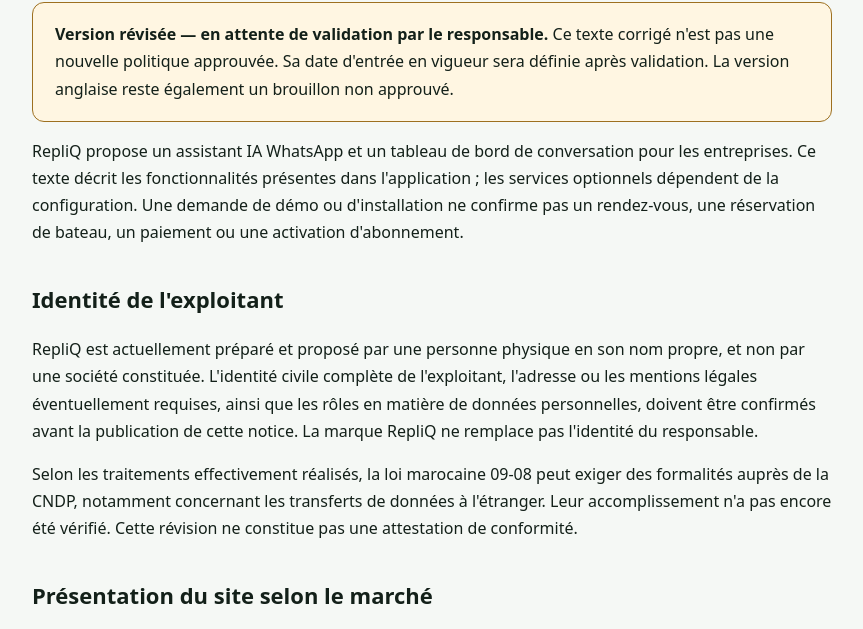
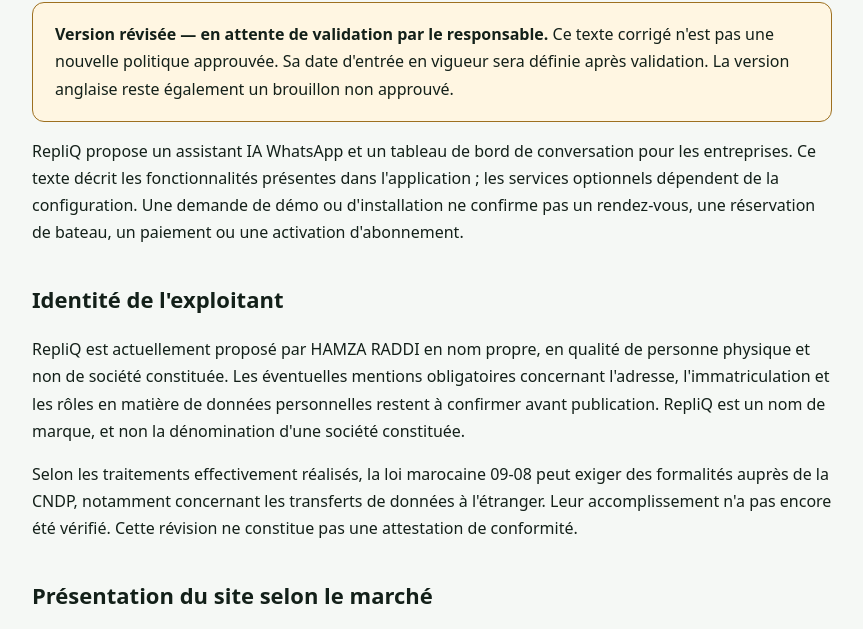
Before and after one commit to Hamza92Ra/RepliQ, a website: page privacy.html in a window 1280 px wide. Shown: the part 162-791 px from the top of the page, without its empty margins (208-1071 px from the left). Drawn offline with Linux system fonts and the light colour scheme.

Commit message:
Name HAMZA RADDI as individual RepliQ operator in unapproved privacy draft

```diff
--- a/privacy.html
+++ b/privacy.html
@@ -22,7 +22,7 @@
         <p class="draft"><strong>Version révisée — en attente de validation par le responsable.</strong> Ce texte corrigé n'est pas une nouvelle politique approuvée. Sa date d'entrée en vigueur sera définie après validation. La version anglaise reste également un brouillon non approuvé.</p>
         <p>RepliQ propose un assistant IA WhatsApp et un tableau de bord de conversation pour les entreprises. Ce texte décrit les fonctionnalités présentes dans l'application ; les services optionnels dépendent de la configuration. Une demande de démo ou d'installation ne confirme pas un rendez-vous, une réservation de bateau, un paiement ou une activation d'abonnement.</p>
                 <h2>Identité de l'exploitant</h2>
-        <p>RepliQ est actuellement préparé et proposé par une personne physique en son nom propre, et non par une société constituée. L'identité civile complète de l'exploitant, l'adresse ou les mentions légales éventuellement requises, ainsi que les rôles en matière de données personnelles, doivent être confirmés avant la publication de cette notice. La marque RepliQ ne remplace pas l'identité du responsable.</p>
+        <p>RepliQ est actuellement proposé par HAMZA RADDI en nom propre, en qualité de personne physique et non de société constituée. Les éventuelles mentions obligatoires concernant l'adresse, l'immatriculation et les rôles en matière de données personnelles restent à confirmer avant publication. RepliQ est un nom de marque, et non la dénomination d'une société constituée.</p>
         <p>Selon les traitements effectivement réalisés, la loi marocaine 09-08 peut exiger des formalités auprès de la CNDP, notamment concernant les transferts de données à l'étranger. Leur accomplissement n'a pas encore été vérifié. Cette révision ne constitue pas une attestation de conformité.</p>
         <h2>Présentation du site selon le marché</h2>
         <p>Le site peut utiliser le pays associé à une requête pour suggérer des pages d'offres au Maroc ou aux États-Unis. Chaque visiteur peut choisir son marché ; son choix peut être mémorisé dans le stockage local du navigateur. Ce choix d'affichage ne prouve pas la résidence, ne convertit pas les devises et ne garantit pas l'éligibilité commerciale. L'hébergeur peut traiter séparément les adresses de connexion.</p>\n        <h2>Demandes de contact et de démonstration</h2>
```
